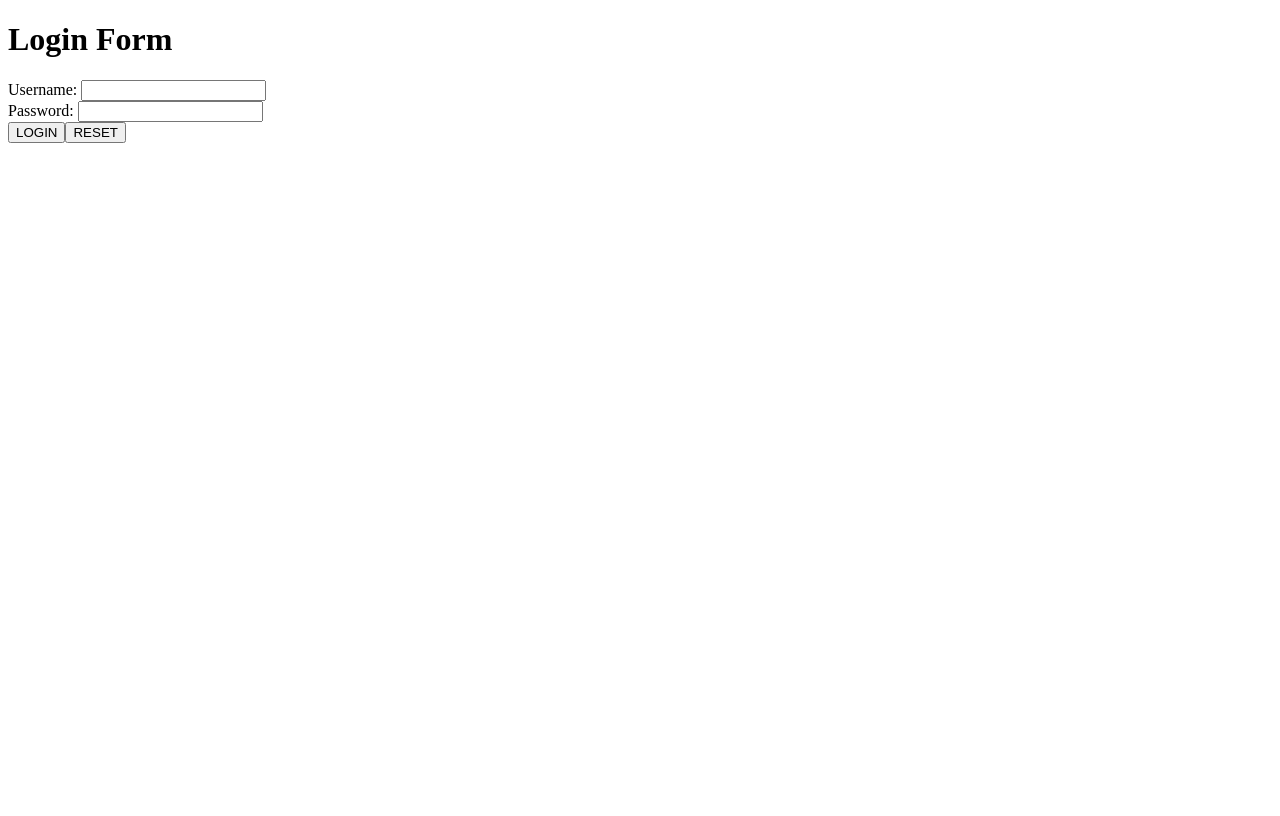
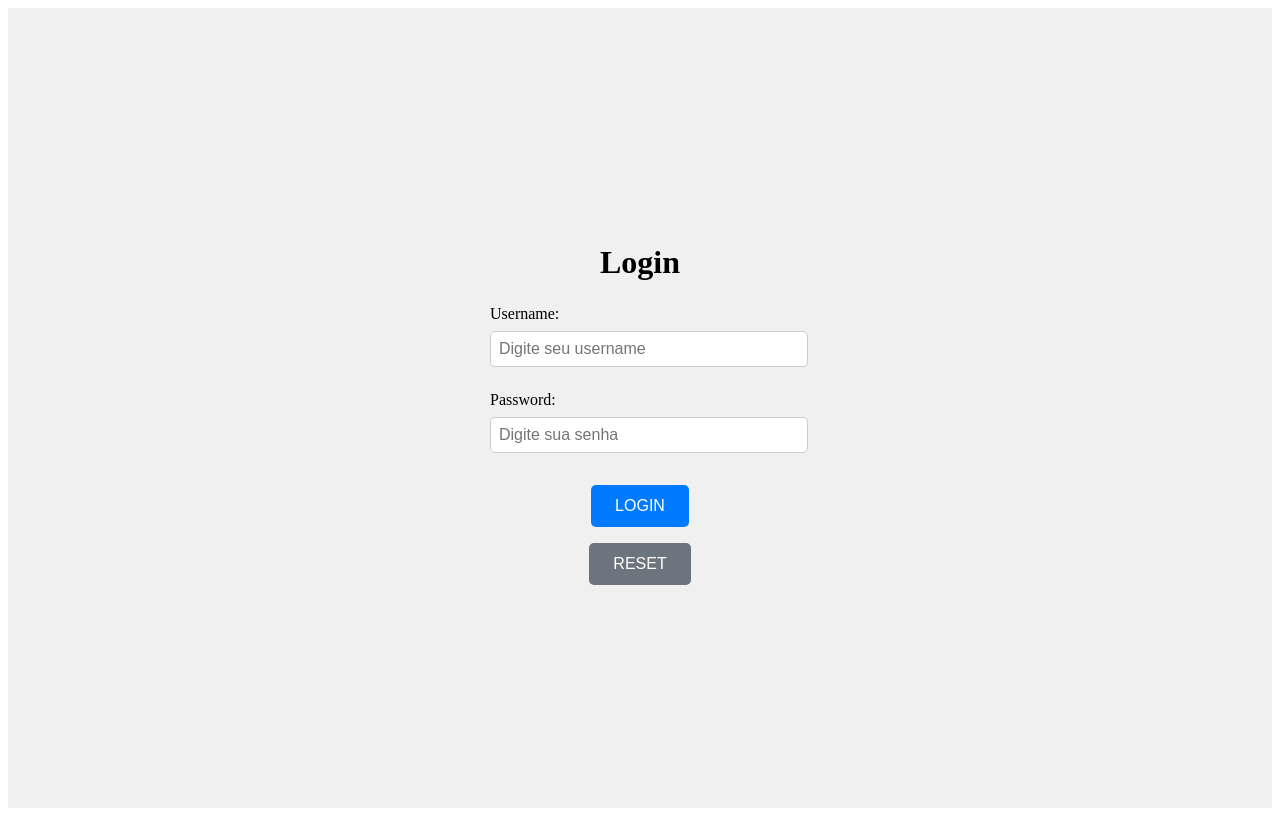
Before and after one commit to SydTheFirst/ProjetoDAE, a Nuxt app in the folder ProjetoDAE-client/: page /login in a window 1280 px wide. Built offline with nearby package versions, Linux system fonts and the light colour scheme.

Commit message:
Index e Login

```diff
--- a/ProjetoDAE-client/pages/index.vue
+++ b/ProjetoDAE-client/pages/index.vue
@@ -1,25 +1,47 @@
 <template>
-  <div>
-    <h1>login</h1>
-    <p>
-      <nuxt-link to="admin">admin</nuxt-link>
-    </p>
-
-    <p>
-      <nuxt-link to="logistic">logistic</nuxt-link>
-    </p>
-
-    <p>
-      <nuxt-link to="client">client</nuxt-link>
-    </p>
+  <div class="dashboard">
+    <h1>Dashboard</h1>
+    <button @click="goToLogin">Entrar</button>
   </div>
-
 </template>
 
-<script lang="ts" setup>
+<script setup>
+import { navigateTo } from '#app';
 
+function goToLogin() {
+  navigateTo('/login');
+}
 </script>
 
-<style>
+<style scoped>
+.dashboard {
+  display: flex;
+  flex-direction: column;
+  align-items: center;
+  justify-content: center;
+  height: 100vh;
+  background-color: #f5f5f5;
+  text-align: center;
+}
 
+h1 {
+  font-size: 3rem;
+  color: #333;
+  margin-bottom: 2rem;
+}
+
+button {
+  padding: 1rem 2rem;
+  font-size: 1.5rem;
+  color: #fff;
+  background-color: #007bff;
+  border: none;
+  border-radius: 0.5rem;
+  cursor: pointer;
+  transition: background-color 0.3s ease;
+}
+
+button:hover {
+  background-color: #0056b3;
+}
 </style>
--- a/ProjetoDAE-client/pages/login.vue
+++ b/ProjetoDAE-client/pages/login.vue
@@ -1,10 +1,17 @@
 <template>
-    <h1>Login Form</h1>
-    <div>Username: <input v-model="loginFormData.username"></div>
-    <div>Password: <input v-model="loginFormData.password"></div>
+  <div class="login-container">
+    <h1>Login</h1>
+    <div class="form-group">
+      <label for="username">Username:</label>
+      <input id="username" v-model="loginFormData.username" type="text" placeholder="Digite seu username" />
+    </div>
+    <div class="form-group">
+      <label for="password">Password:</label>
+      <input id="password" v-model="loginFormData.password" type="password" placeholder="Digite sua senha" />
+    </div>
     <button @click="login">LOGIN</button>
-    <button @click="reset">RESET</button>
-
+    <button @click="reset" class="reset-btn">RESET</button>
+  </div>
 </template>
 
 <script setup>
@@ -99,3 +106,63 @@ async function getUserInfo() {
     }
 }
 </script>
+
+<style scoped>
+.login-container {
+  display: flex;
+  flex-direction: column;
+  align-items: center;
+  justify-content: center;
+  height: 100vh;
+  background-color: #f0f0f0;
+}
+
+h1 {
+  font-size: 2rem;
+  margin-bottom: 1.5rem;
+}
+
+.form-group {
+  margin-bottom: 1rem;
+  width: 100%;
+  max-width: 300px;
+  text-align: left;
+}
+
+label {
+  display: block;
+  margin-bottom: 0.5rem;
+}
+
+input {
+  width: 100%;
+  padding: 0.5rem;
+  font-size: 1rem;
+  border: 1px solid #ccc;
+  border-radius: 5px;
+  margin-bottom: 0.5rem;
+}
+
+button {
+  padding: 0.75rem 1.5rem;
+  margin: 0.5rem;
+  font-size: 1rem;
+  border: none;
+  border-radius: 5px;
+  cursor: pointer;
+}
+
+button:hover {
+  opacity: 0.9;
+}
+
+.reset-btn {
+  background-color: #6c757d;
+  color: #fff;
+}
+
+button:not(.reset-btn) {
+  background-color: #007bff;
+  color: #fff;
+}
+</style>
```
